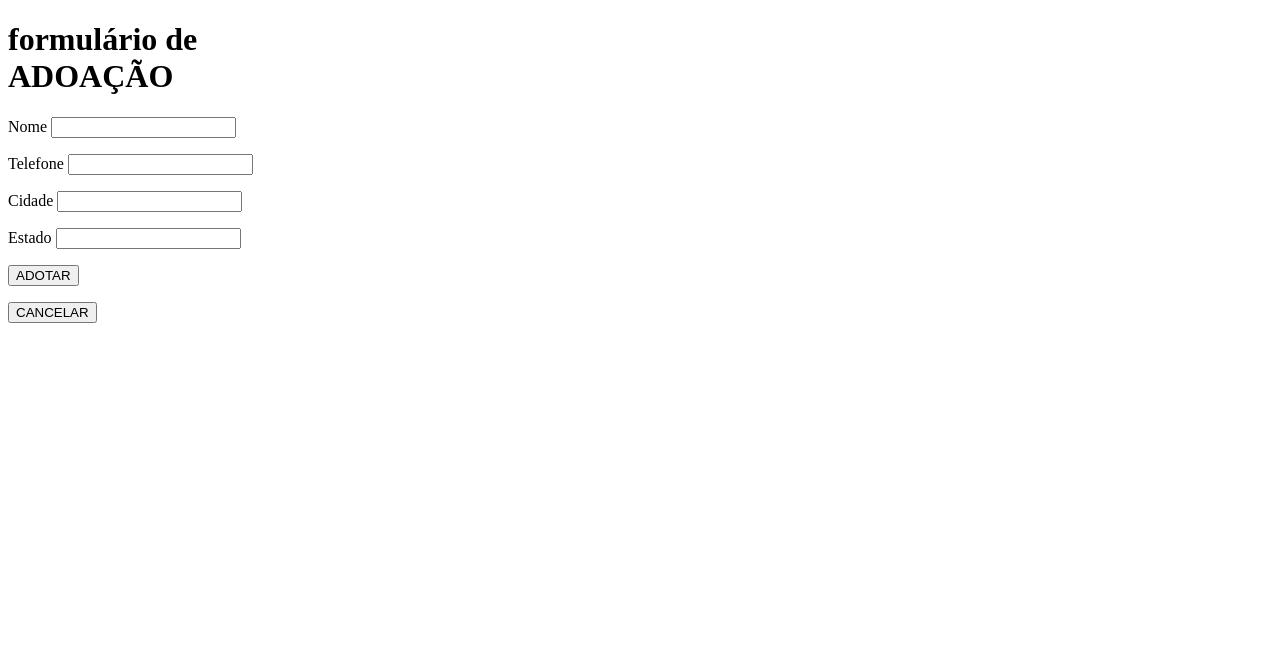
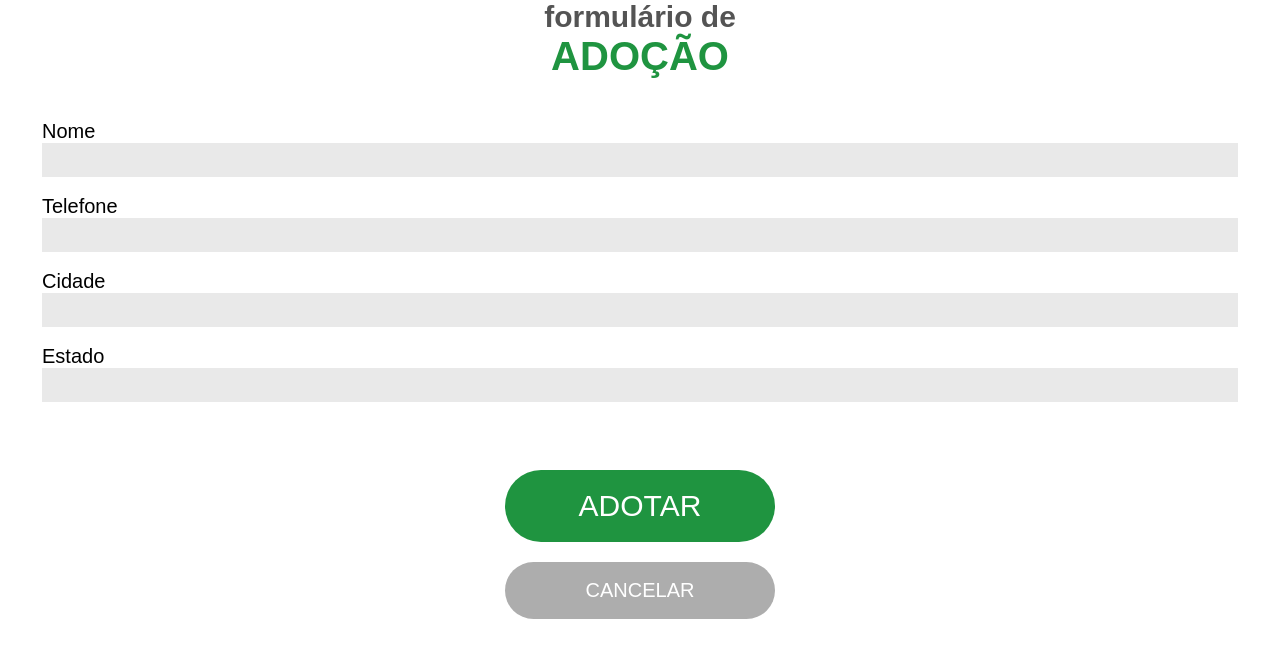
Before and after one commit to marcioacfilho/APP-PetShop, a plain HTML site: page adocao.html in a window 1280 px wide. Drawn offline with Linux system fonts and the light colour scheme.

Commit message:
formatação de formulário

```diff
--- a/adocao.html
+++ b/adocao.html
@@ -11,7 +11,8 @@
 
 <body>
     <div>
-        <h1>formulário de<br>ADOAÇÃO</h1>
+        <h2>formulário de</h2>
+        <h1>ADOÇÃO</h1>
         <p>
             <label>Nome</label>
             <input type="text">
@@ -30,8 +31,8 @@
         </p>
         <p>
             <button>ADOTAR</button>
+            <a href="adocao.html">CANCELAR</a>
         </p>
-        <button>CANCELAR</button>
 
     </div>
 
--- a/estilo02.css
+++ b/estilo02.css
@@ -21,10 +21,12 @@ body {
 .pet1{
     border-radius: 20px;
     margin-top: 18px;
+    border: 3px #ff0000 solid;
 }
 .pet2{
     border-radius: 20px;
     margin-top: 18px;
+    border: 3px #ff0000 solid;
 }
 h1{
     font-size: 20px;
--- a/estilo03.css
+++ b/estilo03.css
@@ -0,0 +1,70 @@
+*{
+    margin: 0;
+    padding: 0;
+    box-sizing: border-box;
+}
+
+div{
+    text-align: center;
+    font-family: sans-serif;
+    padding-left: 42px;
+    padding-right: 42px;
+}
+
+h2{
+    margin-top: 28;
+    font-size: 30px;
+    color: #545454;
+}
+
+h1{
+    font-size: 40px;
+    color: #1F9440;
+    margin-bottom: 41px;
+}
+p{
+    text-align: left;
+}
+label{
+    display: block;
+    font-size: 20px;
+}
+
+input{
+    width: 100%;
+    height: 34px;
+    margin-bottom: 18px;
+    background-color: #E9E9E9;
+    border: none;
+}
+
+button{
+    width: 270px;
+    height: 72px;
+    font-size: 30px;
+    color: white;
+    background-color: #1F9440;
+    border: none;
+    border-radius: 50px;
+    margin-bottom: 20px;
+    margin-top: 50px;
+    display: block;
+    margin-left: auto;
+    margin-right: auto;
+}
+
+a{
+    display: block;
+    margin-left: auto;
+    margin-right: auto;
+    width: 270px;
+    color: white;
+    text-decoration: none;
+    background-color: #ADADAD;
+    padding-top: 17px;
+    padding-bottom: 17px;
+    text-align: center;
+    font-size: 20px;
+    border-radius: 50px;
+
+}
```
